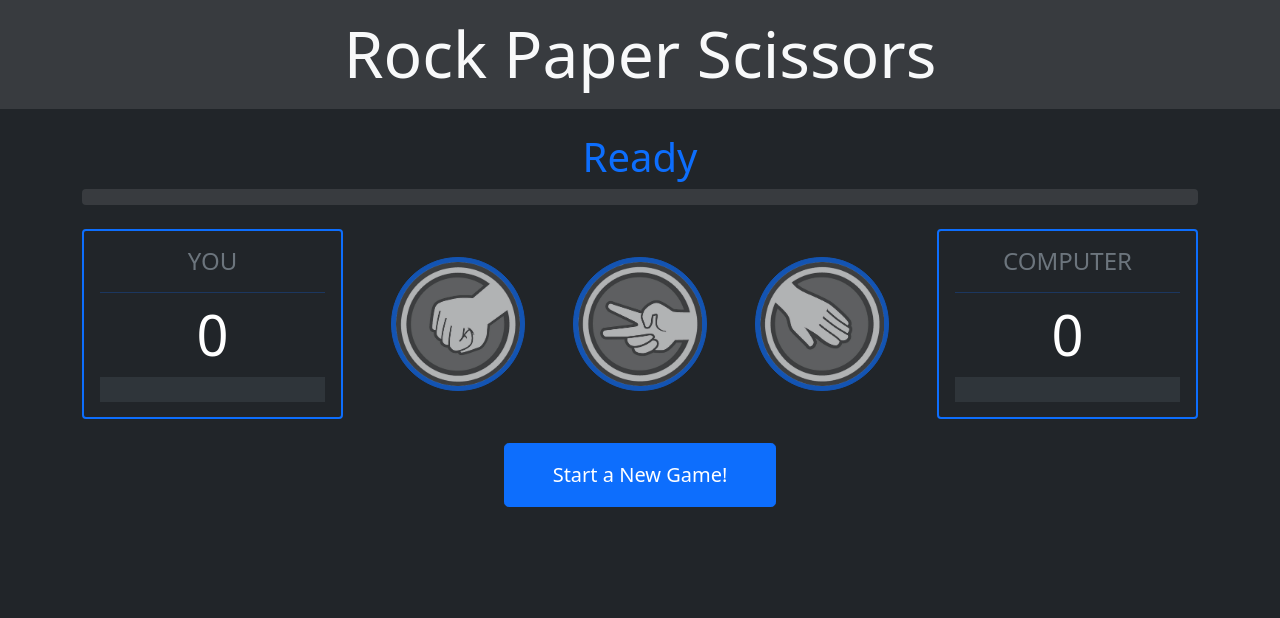
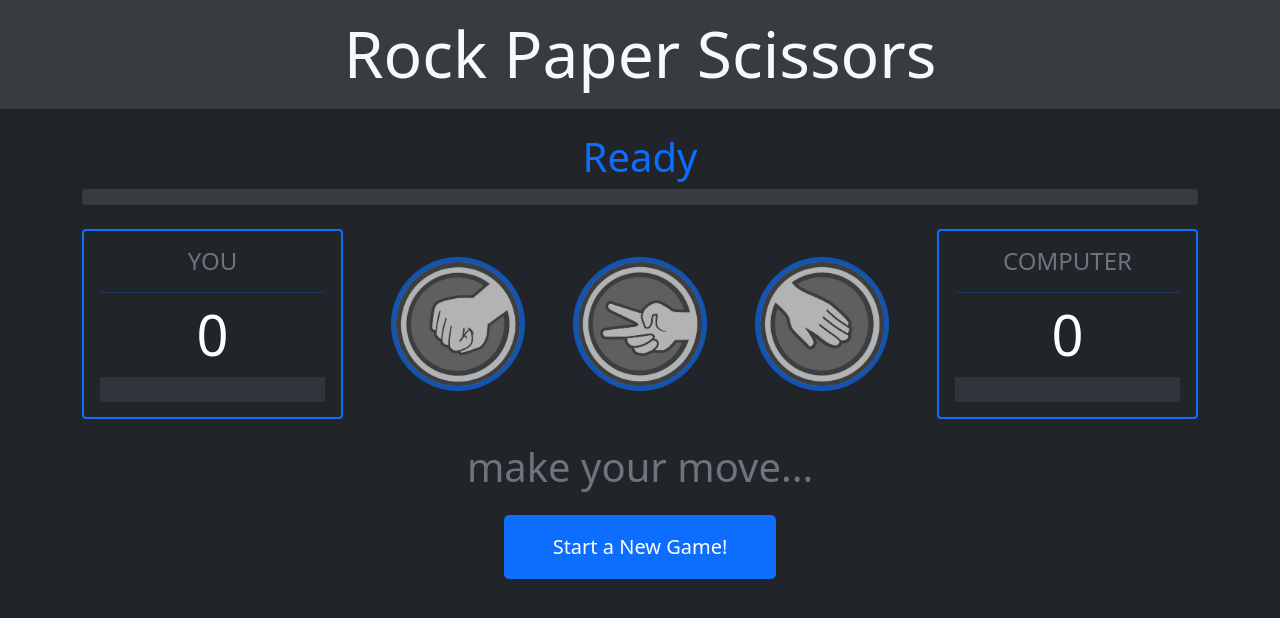
Before and after one commit to webceyhan/vite-rps-game, a Vue app: page / in a window 1280 px wide. Shown: the top 618 px of the page. Built offline with nearby package versions, Linux system fonts and the light colour scheme.

Commit message:
status message hidden after move

```diff
--- a/src/App.vue
+++ b/src/App.vue
@@ -93,7 +93,7 @@ function onPlay(move: string) {
     </template>
 
     <template #footer>
-      <message v-if="round != 0" :message="message" class="mb-4" />
+      <message v-if="message" :message="message" class="mb-4" />
 
       <button
         v-if="round === 0 || over"
--- a/src/game/game.ts
+++ b/src/game/game.ts
@@ -46,9 +46,11 @@ export class Game {
         // set round busy flag
         this.roundAwaiting = true;
 
+        // clear message
+        this.message = null as any;
+
         // set player moves
         await this.makeMove('player1', move);
-
         await this.makeMove('player2', randomMove());
 
         // process round
```
